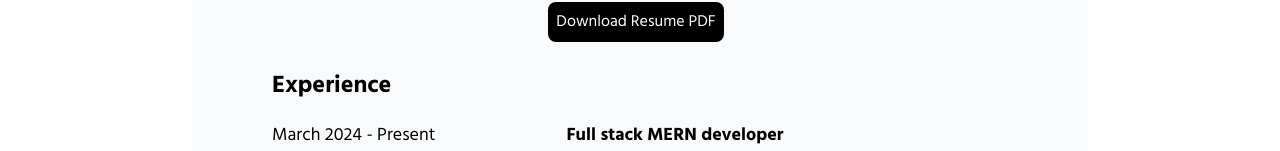
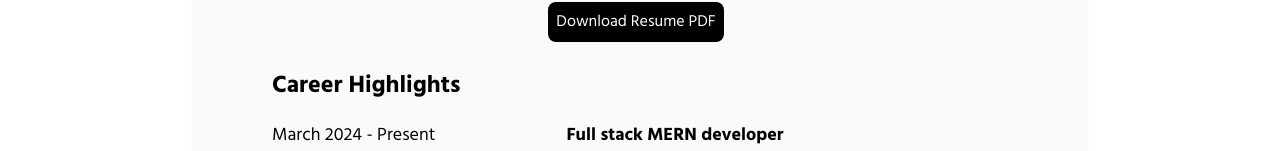
Before and after one commit to Aditya201514049/portfolio, a Next.js app: page /resume in a window 1280 px wide. Shown: the part 402-553 px from the top of the page. Built offline with nearby package versions, Linux system fonts and the light colour scheme.

Commit message:
fix: update section title from "Experience" to "Career Highlights" for clarity

```diff
--- a/pages/resume.js
+++ b/pages/resume.js
@@ -63,7 +63,7 @@
                 </Button>
               </div>
               <div className="mt-5">
-                <h1 className="text-2xl font-bold">Experience</h1>
+                <h1 className="text-2xl font-bold">Career Highlights</h1>
                 {resume.experiences.map(
                   ({ id, dates, type, position, bullets }) => (
                     <ProjectResume
```
